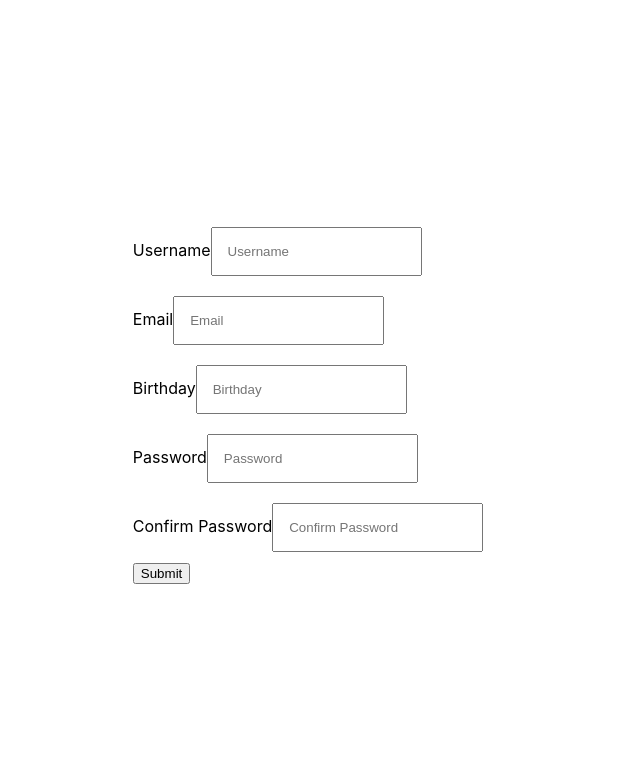
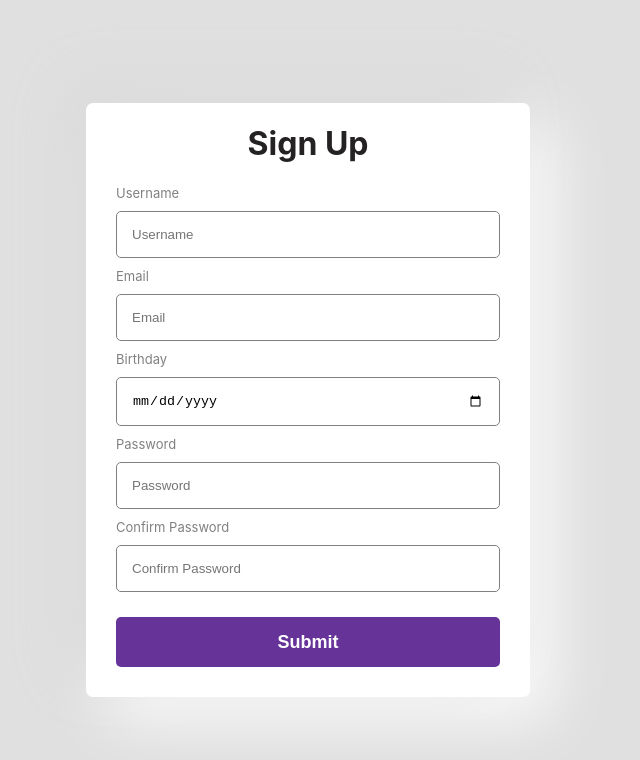
Before and after one commit to ondiekelijah/React-Form, a React (Create React App) app: page / in a window 1280 px wide. Shown: the top 760 px of the page, without its empty margins (332-972 px from the left). Built offline with nearby package versions, Linux system fonts and the light colour scheme.

Commit message:
Added Realtime validation

```diff
--- a/src/App.css
+++ b/src/App.css
@@ -1,45 +1,34 @@
-.app{
+.app {
   display: flex;
   align-items: center;
   justify-content: center;
   height: 100vh;
+  background-color: #e0e0e0;
 }
 
-/* .App {
+form {
+  padding: 0px 30px;
+  border-radius: 7px;
+  background: #ffffff;
+  box-shadow:  -20px -20px 60px #d9d9d9,
+               20px 20px 60px #ffffff;
+}
+h1{
+  color: rgb(36, 34, 34);
   text-align: center;
 }
 
-.App-logo {
-  height: 40vmin;
-  pointer-events: none;
+button{
+  width: 100%;
+  height: 50px;
+  padding: 10px;
+  border: none;
+  background-color: rebeccapurple;
+  color: #fff;
+  border-radius: 5px;
+  font-weight: bold;
+  font-size: 18px;
+  cursor: pointer;
+  margin-top: 15px;
+  margin-bottom: 30px;
 }
-
-@media (prefers-reduced-motion: no-preference) {
-  .App-logo {
-    animation: App-logo-spin infinite 20s linear;
-  }
-}
-
-.App-header {
-  background-color: #282c34;
-  min-height: 100vh;
-  display: flex;
-  flex-direction: column;
-  align-items: center;
-  justify-content: center;
-  font-size: calc(10px + 2vmin);
-  color: white;
-}
-
-.App-link {
-  color: #61dafb;
-}
-
-@keyframes App-logo-spin {
-  from {
-    transform: rotate(0deg);
-  }
-  to {
-    transform: rotate(360deg);
-  }
-} */
--- a/src/App.js
+++ b/src/App.js
@@ -17,35 +17,47 @@ function App() {
       name: "username",
       type: "text",
       placeholder: "Username",
-      label: "Username"
+      errorMessage:"Is your username between 3-16 characters? We don't allow special characters too",
+      pattern:"^[A-Za-z0-9]{3,16}$",
+      label: "Username",
+      required: true
     },
     {
       id: 2,
       name: "email",
       type: "email",
       placeholder: "Email",
-      label: "Email"
+      errorMessage:"Please provide a valid email",
+      label: "Email",
+      required: true
     },
     {
       id: 3,
       name: "birthday",
-      type: "text",
-      placeholder: "Birthday",
-      label: "Birthday"
+      type: "date",
+      errorMessage:"",
+      label: "Birthday",
+      required: true
     },
     {
       id: 4,
       name: "password",
-      type: "password",
+      type: "text",
       placeholder: "Password",
-      label: "Password"
+      errorMessage:"Password must be a minumum of 8 characters, at least one uppercase letter, one lowercase letter, one number and one special character",
+      pattern: "^(?=.*?[A-Z])(?=.*?[a-z])(?=.*?[0-9])(?=.*?[#?!@$%^&*-]).{8,}$",
+      label: "Password",
+      required: true
     },
     {
       id: 5,
       name: "confirmPassword",
-      type: "password",
+      type: "text",
       placeholder: "Confirm Password",
-      label: "Confirm Password"
+      errorMessage:"Passwords don't match!",
+      pattern: values.password,
+      label: "Confirm Password",
+      required: true
     }
 
   ]
@@ -62,6 +74,7 @@ function App() {
   return (
     <div className="app">
       <form onSubmit={handleSubmit}>
+      <h1>Sign Up</h1>
         {inputs.map((input) => (
           <FormInputs key={input.id} {...input} value={values[input.name]} onChange={onChange}/>
         ))}
--- a/src/components/FormInputs.css
+++ b/src/components/FormInputs.css
@@ -1,4 +1,36 @@
-input{
-    padding: 15px;
-    margin: 10px 0px;
+.form-input {
+  display: flex;
+  flex-direction: column;
+  width: 30vw;
 }
+
+input {
+  padding: 15px;
+  margin: 10px 0px;
+  border-radius: 5px;
+  border: 1px solid gray;
+}
+input:focus {
+  outline-style: none;
+  box-shadow: none;
+}
+label {
+  color: gray;
+  font-size: 13px;
+}
+
+span {
+  font-size: 12px;
+  padding: 3px;
+  color: red;
+  display: none;
+}
+input:valid[focused="true"] {
+    border: 1.5px solid green;
+  }
+input:invalid[focused="true"] {
+  border: 1px solid red;
+}
+input:invalid[focused="true"] ~ span {
+  display: block;
+}
--- a/src/components/FormInputs.js
+++ b/src/components/FormInputs.js
@@ -1,11 +1,23 @@
+import { useState } from "react/cjs/react.development";
 import "./FormInputs.css"
 
 function FormInputs(props) {
-    const { label, onChange, id, ...inputProps } = props;
+    const { label, errorMessage, onChange, id, ...inputProps } = props;
+    const [focused, setFocused] = useState(false);
+
+    const handleFocus = (e) => {
+        setFocused(true)
+    }
+
     return (
         <div className="form-input">
             <label>{label}</label>
-            <input {...inputProps} onChange={onChange} />
+            <input {...inputProps}
+                onChange={onChange}
+                onBlur={handleFocus}
+                onFocus={() => inputProps.name === "confirmPassword" && setFocused(true)}
+                focused={focused.toString()} />
+            <span>{errorMessage}</span>
         </div>
     )
 }
```
